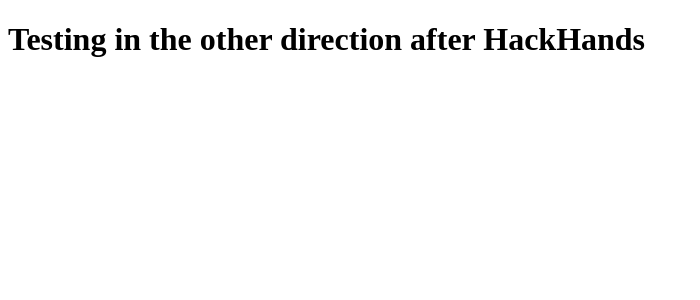
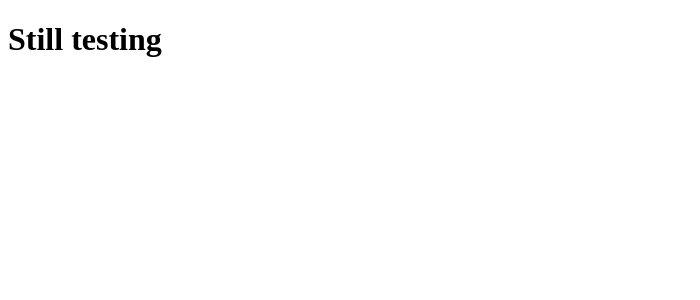
Before and after one commit to mrmikemcguire/12Apps-Intro, an Angular app: page / in a window 1280 px wide. Shown: the top 300 px of the page, without its empty margins (0-700 px from the left). Built offline with nearby package versions, Linux system fonts and the light colour scheme.

Commit message:
Testing after HackHands

```diff
--- a/src/app/app.component.ts
+++ b/src/app/app.component.ts
@@ -6,5 +6,5 @@
   styleUrls: ['./app.component.css']
 })
 export class AppComponent {
-  title = 'Testing in the other direction after HackHands';
+  title= "Still testing";
 }
--- a/src/app/components/navbar/navbar.component.ts
+++ b/src/app/components/navbar/navbar.component.ts
@@ -6,5 +6,5 @@
     templateUrl: "navbar.component.html"
 })
 export class NavbarComponent {
-    branding = "MyWebsite";
+    branding = "MyNewWebsite";
 }
```
